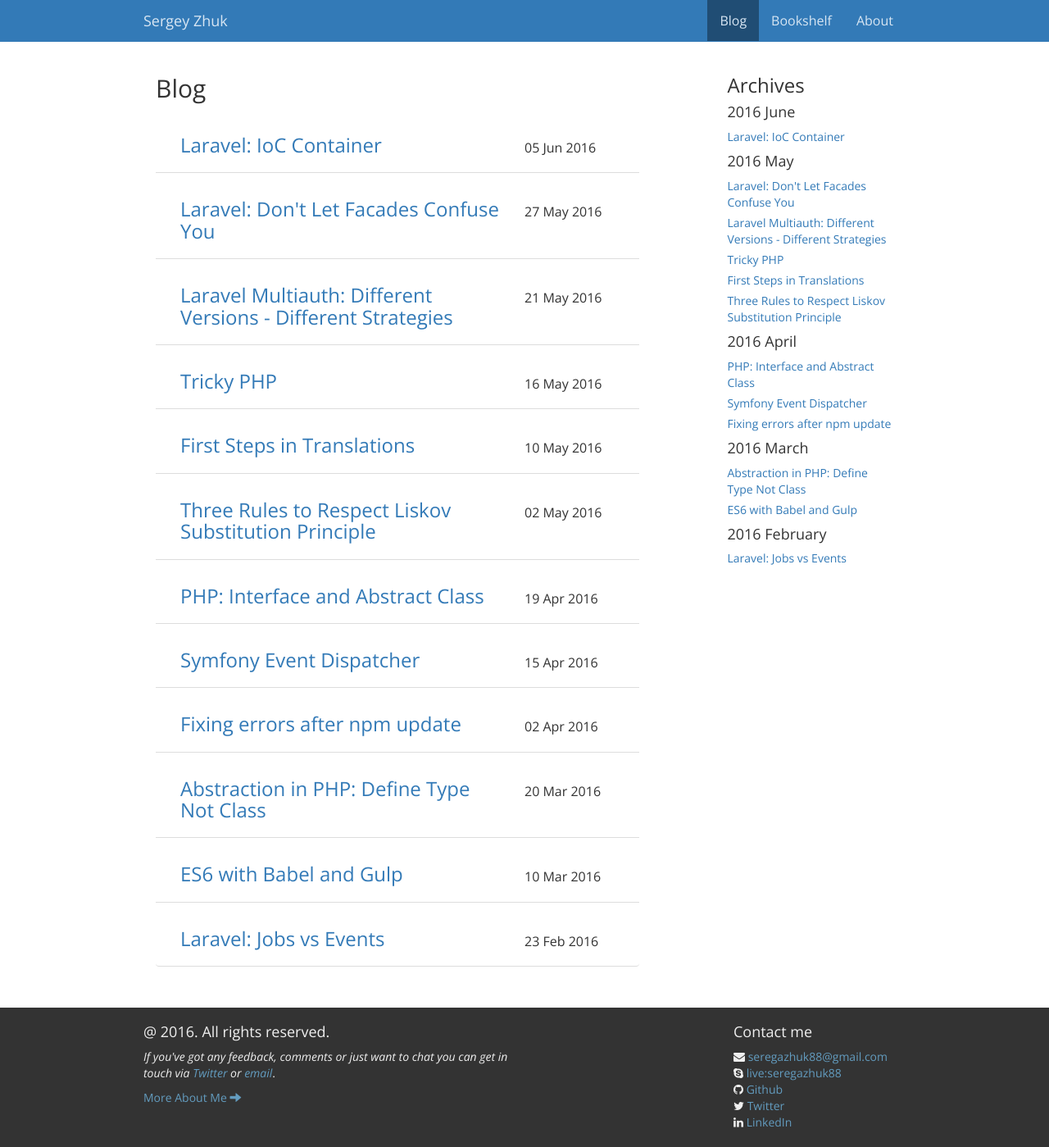
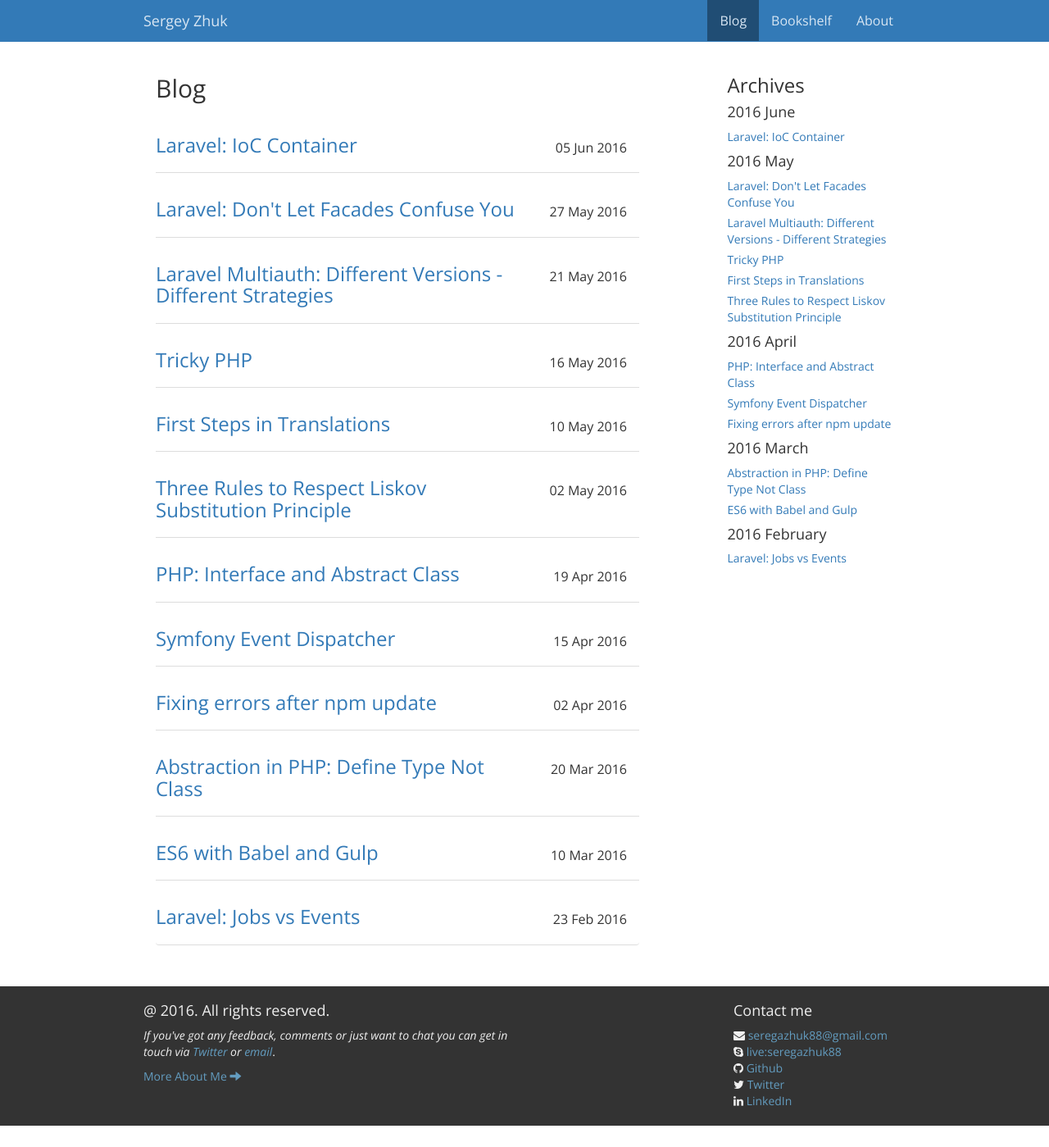
Before and after one commit to seregazhuk/seregazhuk.github.io_old, a Jekyll site: the page built from blog.html, in a window 1280 px wide. Shown: the whole page at 82% size. Built offline with Jekyll 4.4.1, drawn with Linux system fonts in a browser that asks for light colours; nearby versions of some CDN libraries; after the commit the page ends 1373 px from its top, so only the background shows below that.

Commit message:
blog styles fixes

```diff
--- a/_includes/recent_posts.html
+++ b/_includes/recent_posts.html
@@ -5,7 +5,7 @@
             {% for post in site.posts limit:5 %}
                 <li class="list-group-item col-xs-12">
                     <div class="title h3 col-sm-10 col-xs-12"><a href="{{ post.url }}">{{ post.title }}</a></div>
-                    <div class="date col-sm-2 col-xs-12">{{ post.date | date_to_string }}</div>
+                    <div class="date text-right col-sm-2 col-xs-12">{{ post.date | date_to_string }}</div>
                 </li>
             {% endfor %}
         </ul>
--- a/_sass/_components/_blog.sass
+++ b/_sass/_components/_blog.sass
@@ -18,6 +18,13 @@
     margin-bottom: 5px
     font-size: 14px
 
+.list-group-item
+  padding: 10px 0
+
+  .title
+    padding-left: 0
+    padding-right: 0
+
 @media only screen and (max-width: 768px)
   .date
     padding-top: 0
--- a/blog.html
+++ b/blog.html
@@ -9,7 +9,7 @@ permalink: /blog
         {% for post in site.posts %}
             <li class="list-group-item col-xs-12">
                 <div class="title h3 col-sm-9 col-xs-12"><a href="{{ post.url }}">{{ post.title }}</a></div>
-                <div class="date pull-right col-sm-3 col-xs-12">{{ post.date | date_to_string }}</div>
+                <div class="date text-right pull-right col-sm-3 col-xs-12">{{ post.date | date_to_string }}</div>
             </li>
         {% endfor %}
     </ul>
```
